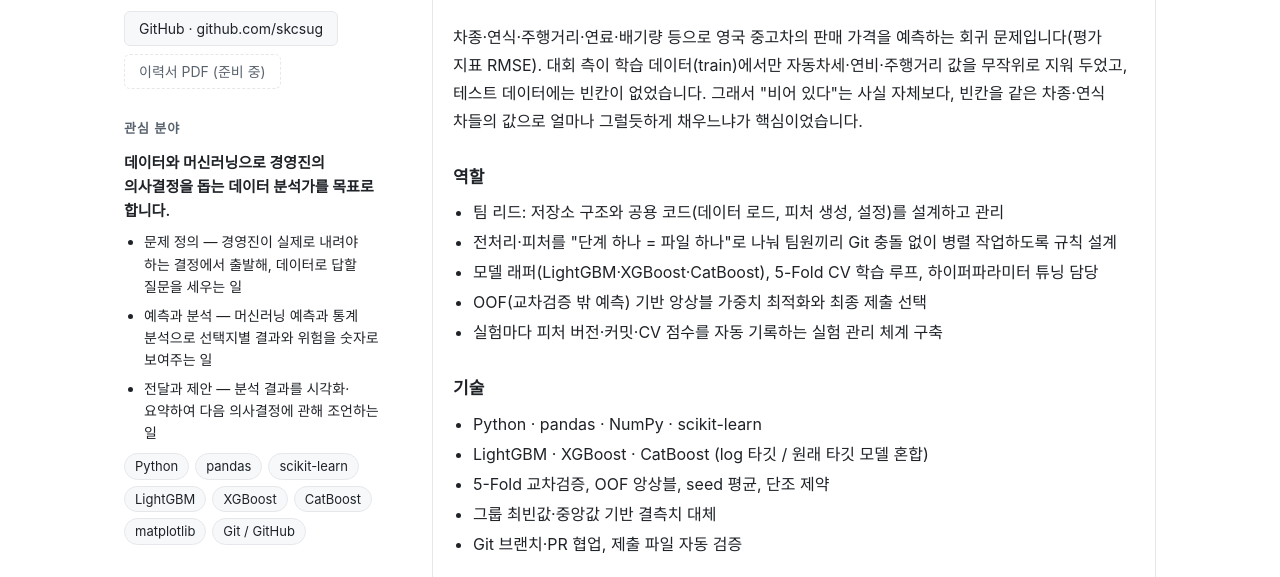
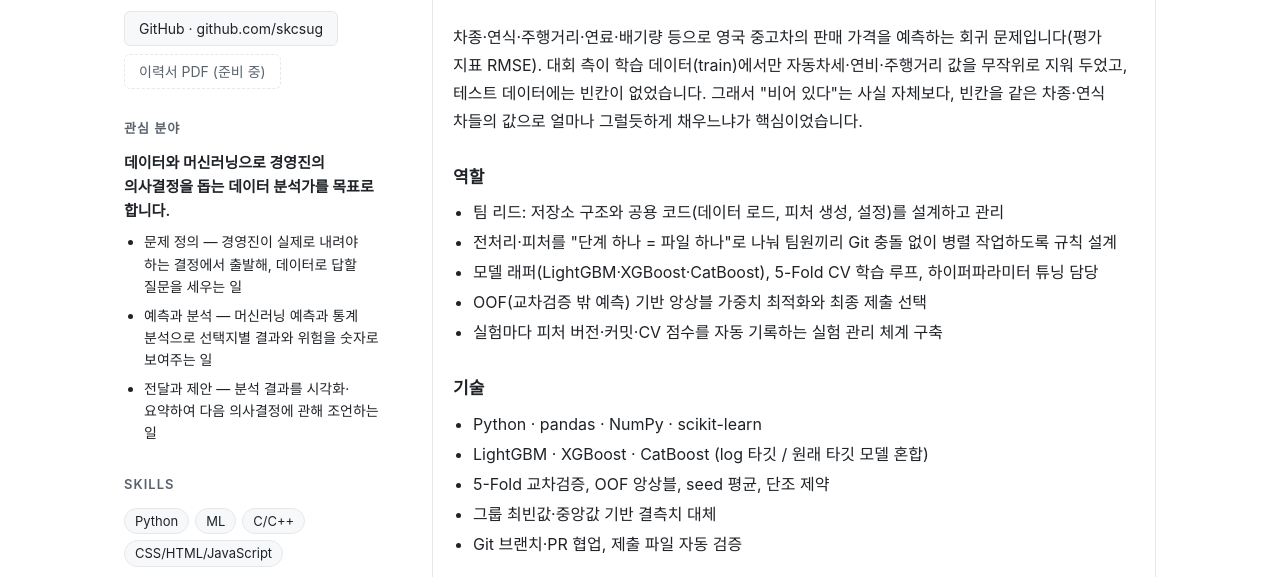
Before and after one commit to skcsug/skcsug.github.io, an Astro site: page / in a window 1280 px wide. Shown: the part 223-800 px from the top of the page. Built offline with nearby package versions, Linux system fonts and the light colour scheme; Astro itself is replaced by a stand-in of ours; a web font is replaced by a local one.

Commit message:
content: 관심 분야 아래 Skills 섹션 (Python, ML, C/C++, CSS/HTML/JavaScript)
Co-Authored-By: Claude Opus 5.5 <noreply@anthropic.com>

```diff
--- a/src/data/profile.ts
+++ b/src/data/profile.ts
@@ -11,7 +11,7 @@ export const profile = {
     '예측과 분석 — 머신러닝 예측과 통계 분석으로 선택지별 결과와 위험을 숫자로 보여주는 일',
     '전달과 제안 — 분석 결과를 시각화·요약하여 다음 의사결정에 관해 조언하는 일',
   ],
-  stack: ['Python', 'pandas', 'scikit-learn', 'LightGBM', 'XGBoost', 'CatBoost', 'matplotlib', 'Git / GitHub'],
+  skills: ['Python', 'ML', 'C/C++', 'CSS/HTML/JavaScript'],
   // 이력서 PDF를 public/resume.pdf에 넣은 뒤 '/resume.pdf'로 바꾸면 버튼이 켜집니다.
   resumeUrl: null as string | null,
 };
--- a/src/pages/index.astro
+++ b/src/pages/index.astro
@@ -35,7 +35,9 @@ const githubLabel = profile.github.replace('https://', '');
         <h2>관심 분야</h2>
         <p class="goal">{profile.goal}</p>
         <ul class="interests">{profile.interests.map((i) => <li>{i}</li>)}</ul>
-        <ul class="tags">{profile.stack.map((s) => <li>{s}</li>)}</ul>
+
+        <h2>Skills</h2>
+        <ul class="tags">{profile.skills.map((s) => <li>{s}</li>)}</ul>
       </aside>
 
       <main class="content">
```
Also changed, not shown: tests/site.test.mjs (+8 -0 lines).
